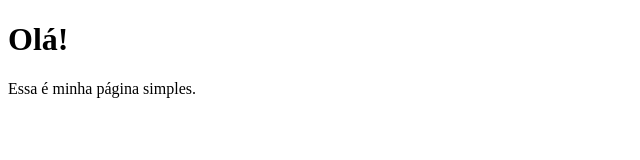
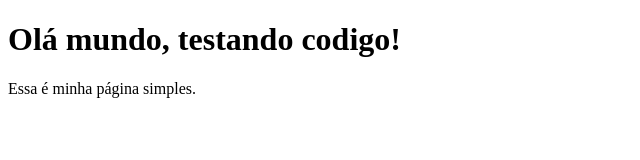
Before and after one commit to Danielsb100/meu-site, a plain HTML site: page index.html in a window 1280 px wide. Shown: the whole page, without its empty margins (0-640 px from the left). Drawn offline with Linux system fonts and the light colour scheme.

Commit message:
Update index.html

```diff
--- a/index.html
+++ b/index.html
@@ -4,7 +4,7 @@
     <title>Minha página simples</title>
   </head>
   <body>
-    <h1>Olá!</h1>
+    <h1>Olá mundo, testando codigo!</h1>
     <p>Essa é minha página simples.</p>
   </body>
 </html>
```
